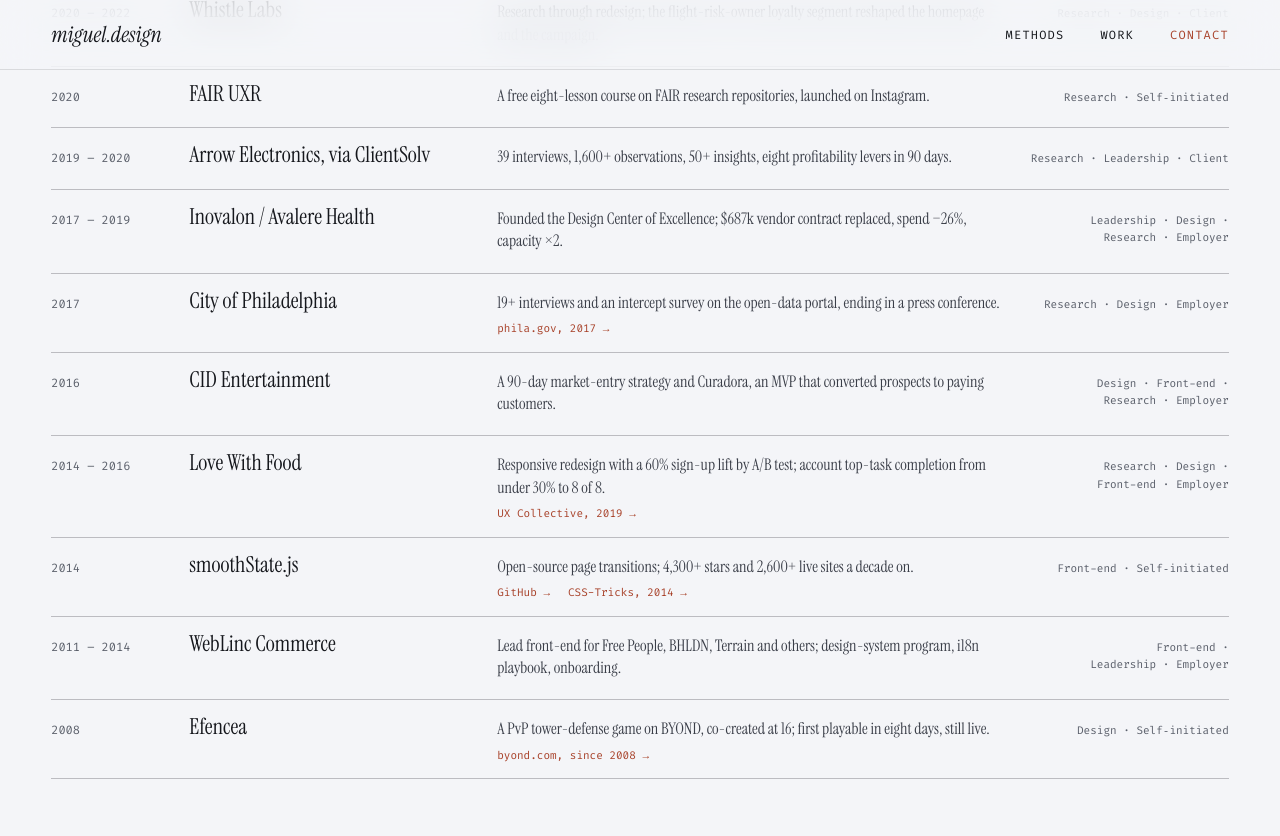
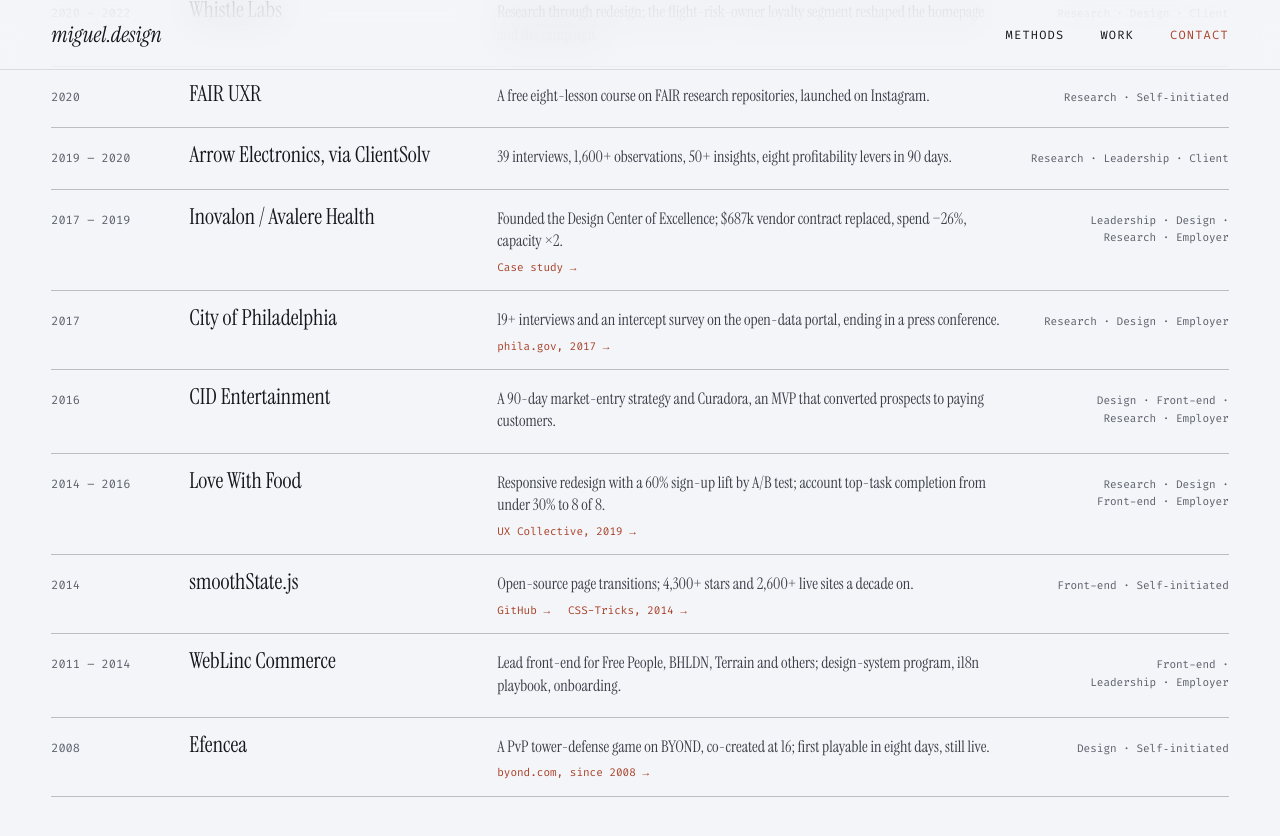
Before and after one commit to miguel-perez/miguel-perez.github.io, a Jekyll site: the page built from index.html, in a window 1280 px wide and 900 px high, scrolled down 2892 px. Shown: the top 836 px of the window. Built offline with Jekyll 4.4.1, drawn with Linux system fonts in a browser that asks for light colours.

Commit message:
Release the Inovalon study and link it from the homepage
Co-Authored-By: Claude Fable 5.1 <noreply@anthropic.com>

```diff
--- a/index.html
+++ b/index.html
@@ -150,7 +150,7 @@ description: "I set up the A/B test, the usability study, or the evaluation harn
    <div class="work-row" data-tags="leadership design research employer">
     <span class="work-years">2017 – 2019</span>
     <span class="work-name">Inovalon / Avalere Health</span>
-    <div class="work-line"><span>Founded the Design Center of Excellence; $687k vendor contract replaced, spend −26%, capacity ×2.</span><div class="work-links"></div></div>
+    <div class="work-line"><span>Founded the Design Center of Excellence; $687k vendor contract replaced, spend −26%, capacity ×2.</span><div class="work-links"><a href="/work/inovalon-design-coe/">Case study →</a></div></div>
     <span class="work-tags">Leadership · Design · Research · Employer</span>
    </div>
    <div class="work-row" data-tags="research design employer">
--- a/work/inovalon-design-coe/index.html
+++ b/work/inovalon-design-coe/index.html
@@ -1,7 +1,6 @@
 ---
 title: "From first UX hire to a corporate goal with headcount"
 description: "Avalere Health hired its first UX designer in July 2017. Two years later design was a corporate goal at the Inovalon parent, with approved headcount and a plan to certify a hundred practitioners. A case study in change management."
-draft: true
 fonts: [source-sans-3]
 ---
 <style>
```
